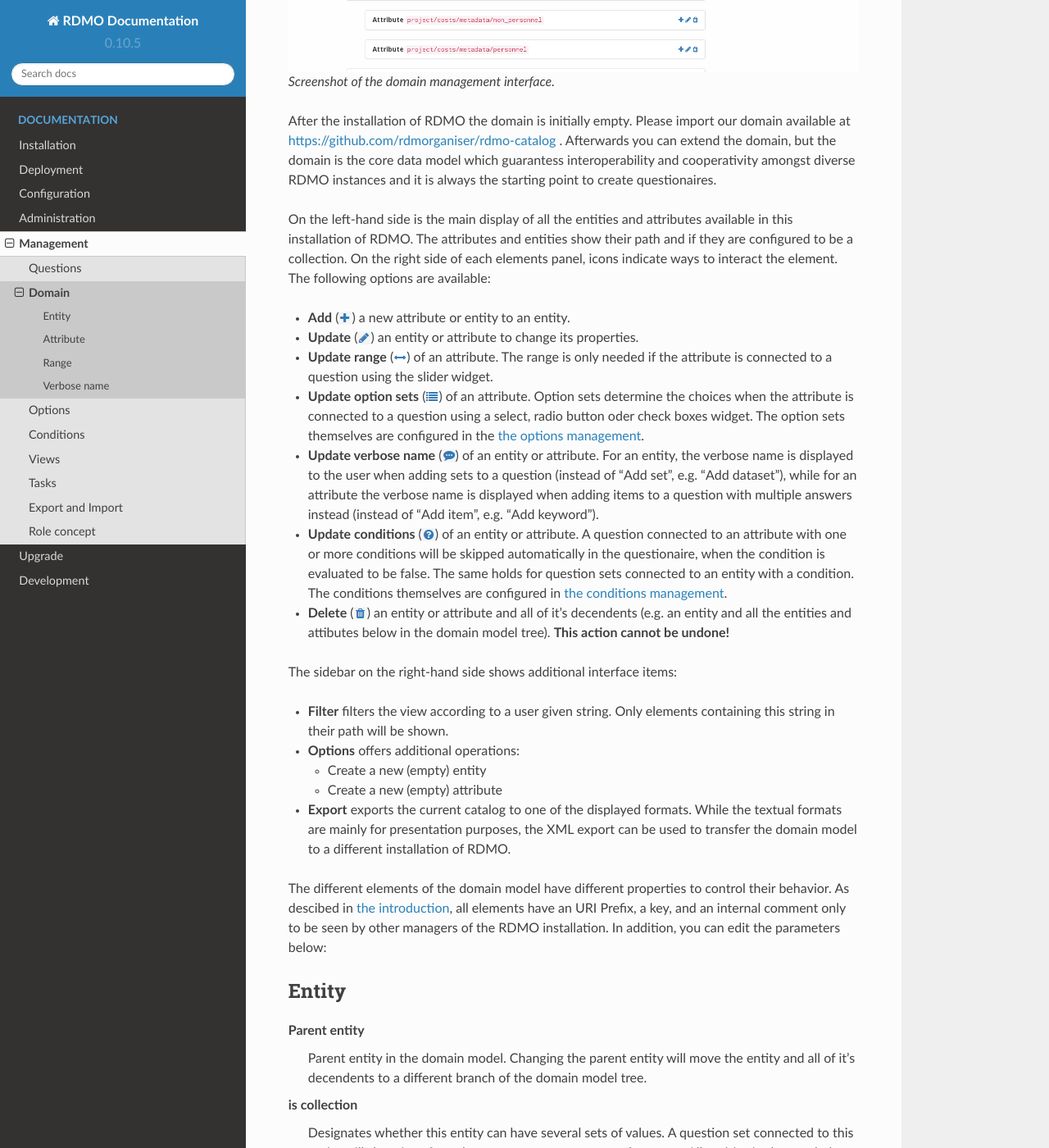
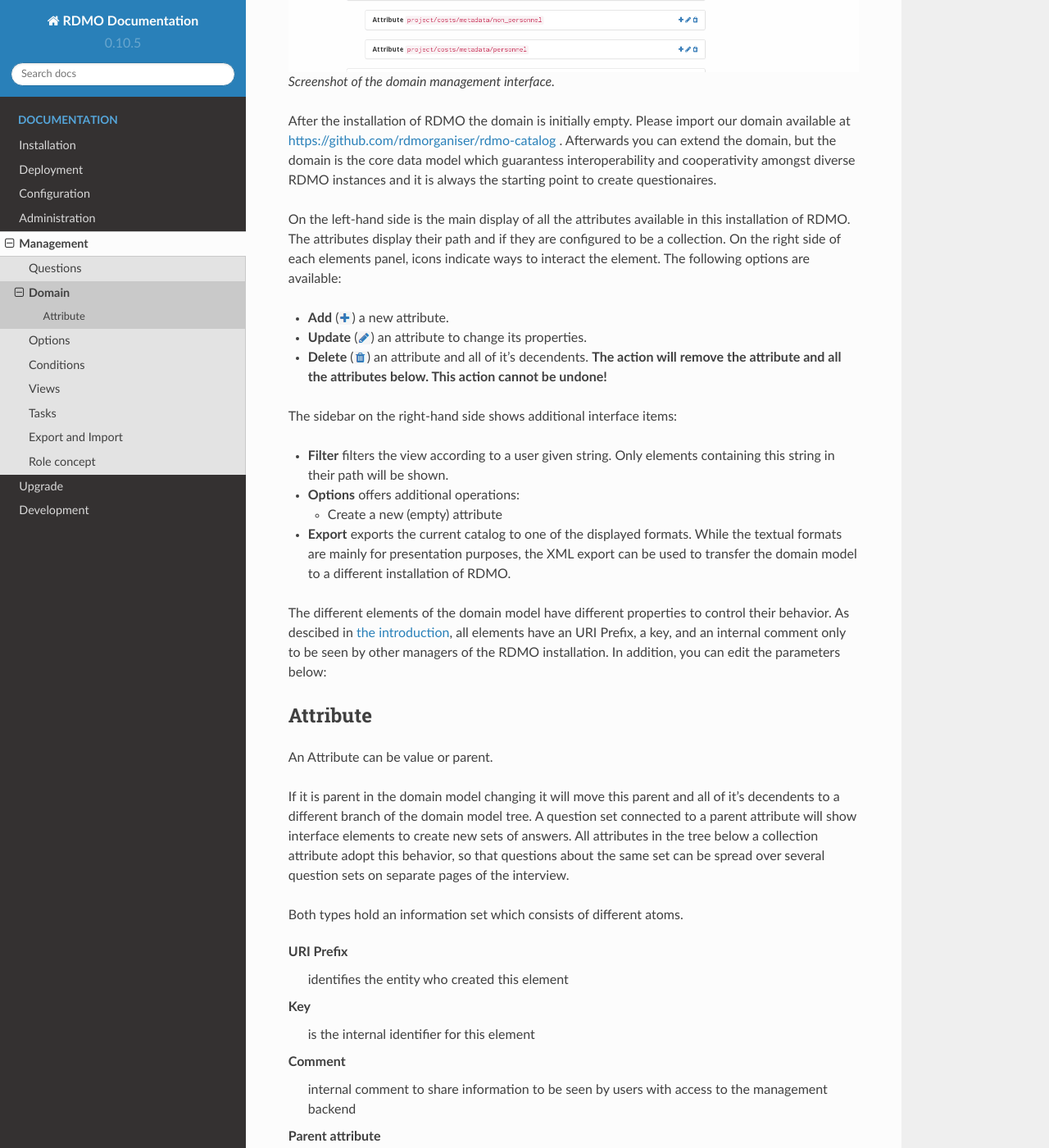
Before and after one commit to rdmorganiser/rdmo-docs, a Sphinx documentation site: the page built from docs/management/domain.rst, in a window 1280 px wide and 1400 px high, scrolled down 770 px. Shown: the whole window at 82% size. Built offline with Sphinx 7.4.7 and the Read the Docs theme 2.0.0, drawn with Linux system fonts in a browser that asks for light colours; some of the changed text lies outside the part shown.

Commit message:
Update management/domain

```diff
--- a/docs/management/domain.rst
+++ b/docs/management/domain.rst
@@ -11,22 +11,14 @@
 After the installation of RDMO the domain is initially empty. Please import our domain available at https://github.com/rdmorganiser/rdmo-catalog . Afterwards you can extend the domain, but the domain is the core data model which guarantess interoperability and cooperativity amongst diverse RDMO instances and it is always the starting point to create questionaires.
 
 
-On the left-hand side is the main display of all the entities and attributes available in this installation of RDMO. The attributes and entities show their path and if they are configured to be a collection. On the right side of each elements panel, icons indicate ways to interact the element. The following options are available:
+On the left-hand side is the main display of all the attributes available in this installation of RDMO. The attributes display their path and if they are configured to be a collection. On the right side of each elements panel, icons indicate ways to interact the element. The following options are available:
 
-* **Add** (|add|) a new attribute or entity to an entity.
-* **Update** (|update|) an entity or attribute to change its properties.
-* **Update range** (|range|) of an attribute. The range is only needed if the attribute is connected to a question using the slider widget.
-* **Update option sets** (|optionsets|) of an attribute. Option sets determine the choices when the attribute is connected to a question using a select, radio button oder check boxes widget. The option sets themselves are configured in the :doc:`the options management <options>`.
-* **Update verbose name** (|verbosename|) of an entity or attribute. For an entity, the verbose name is displayed to the user when adding sets to a question (instead of "Add set", e.g. "Add dataset"), while for an attribute the verbose name is displayed when adding items to a question with multiple answers instead (instead of "Add item", e.g. "Add keyword").
-* **Update conditions** (|conditions|) of an entity or attribute. A question connected to an attribute with one or more conditions will be skipped automatically in the questionaire, when the condition is evaluated to be false. The same holds for question sets connected to an entity with a condition. The conditions themselves are configured in :doc:`the conditions management <conditions>`.
-* **Delete** (|delete|) an entity or attribute and all of it's decendents (e.g. an entity and all the entities and attibutes below in the domain model tree). **This action cannot be undone!**
+* **Add** (|add|) a new attribute.
+* **Update** (|update|) an attribute to change its properties.
+* **Delete** (|delete|) an attribute and all of it's decendents. **The action will remove the attribute and all the attributes below. This action cannot be undone!**
 
 .. |add| image:: ../_static/img/icons/add.png
 .. |update| image:: ../_static/img/icons/update.png
-.. |verbosename| image:: ../_static/img/icons/verbosename.png
-.. |range| image:: ../_static/img/icons/range.png
-.. |conditions| image:: ../_static/img/icons/conditions.png
-.. |optionsets| image:: ../_static/img/icons/optionsets.png
 .. |delete| image:: ../_static/img/icons/delete.png
 
 The sidebar on the right-hand side shows additional interface items:
@@ -34,76 +26,28 @@
 * **Filter** filters the view according to a user given string. Only elements containing this string in their path will be shown.
 * **Options** offers additional operations:
 
-  * Create a new (empty) entity
   * Create a new (empty) attribute
 
 * **Export** exports the current catalog to one of the displayed formats. While the textual formats are mainly for presentation purposes, the XML export can be used to transfer the domain model to a different installation of RDMO.
 
 The different elements of the domain model have different properties to control their behavior. As descibed in :doc:`the introduction <index>`, all elements have an URI Prefix, a key, and an internal comment only to be seen by other managers of the RDMO installation. In addition, you can edit the parameters below:
 
-Entity
-""""""
-
-Parent entity
-  Parent entity in the domain model. Changing the parent entity will move the entity and all of it's decendents to a different branch of the domain model tree.
-
-is collection
-  Designates whether this entity can have several sets of values. A question set connected to this entity will show interface elements to create new sets of answers. All entities in the tree below a collection entity adopt this behavior, so that questions about the same set can be spread over several question sets on separate pages of the interview.
-
-  If an attribute ``id`` with a value type `Text` is added to the entity, users will be able to give a title to individual sets (like "Dataset A" or "Funder X"), otherwise the sets will be named #1, #2, etc.
-
 Attribute
 """""""""
+An Attribute can be value or parent.
 
-Value type
-  Type of value for this attribute. The following types can be selected:
+If it is parent in the domain model changing it will move this parent and all of it's decendents to a different branch of the domain model tree. A question set connected to a parent attribute will show interface elements to create new sets of answers. All attributes in the tree below a collection attribute adopt this behavior, so that questions about the same set can be spread over several question sets on separate pages of the interview.
 
-  * **Text**
-  * **URL**
-  * **Integer**
-  * **Float**
-  * **Boolean**
-  * **Datetime**
-  * **Options**
+Both types hold an information set which consists of different atoms.
 
-  As of now only datetime and options offer a different behavior. This will change when validation in the interview will be implemented into RDMO.
+URI Prefix
+    identifies the entity who created this element
 
-Unit
-  Unit for this attribute. The unit will be displayed in the different output features.
+Key
+    is the internal identifier for this element
 
-Parent entity
-  Parent entity in the domain model. Changing the parent entity will move the attribute to a different branch of the domain model tree.
+Comment
+    internal comment to share information to be seen by users with access to the management backend
 
-is collection
-  Designates whether this attribute can have several sets of values. A question connected to this attribute will allow the user to give several answers for a question connected to it. The question will show a button to add a new item in a new line. An example would be several keywords for a project. Questions with check box widgets also need collection attributes.
-
-Range
-"""""
-
-The range is used if an attribute is connected to a question using the slider widget.
-
-Minimum
-  Minimal value for this attribute.
-
-Maximum
-  Maximum value for this attribute.
-
-Step
-  Step in which this attribute can be incremented/decremented.
-
-Verbose name
-""""""""""""
-
-The verbose name is configured in singular and plural in German and English and is shown on buttons and in the automatically generated help text.
-
-Name (en)
-  The English name displayed for this attribute/entity (e.g. project).
-
-Plural name (en)
-  The English plural name displayed for this attribute/entity (e.g. projects).
-
-Name (de)
-  The German name displayed for this attribute/entity (e.g. Projekt).
-
-Plural name (de)
-  The German plural name displayed for this attribute/entity (e.g. Projekte).
+Parent attribute
+    indicates the parent attribute
```
